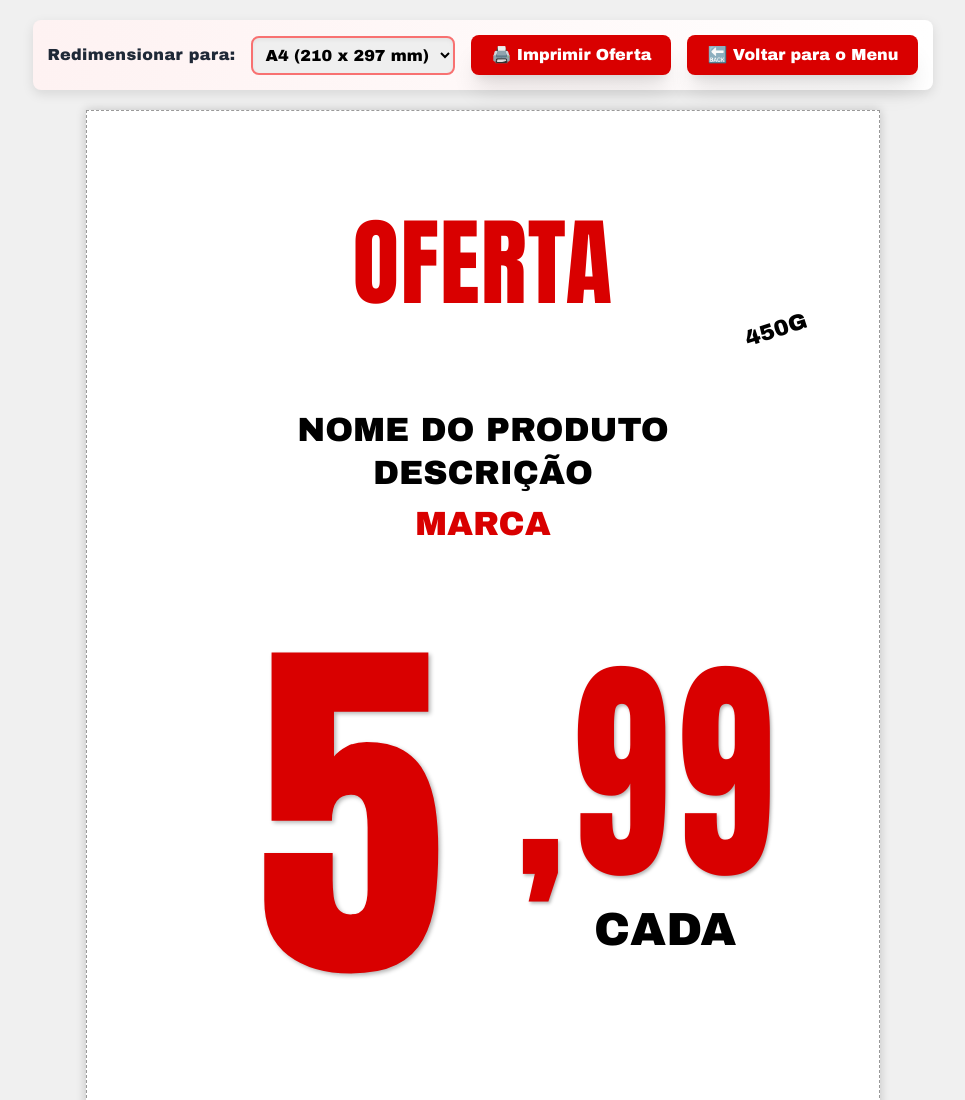
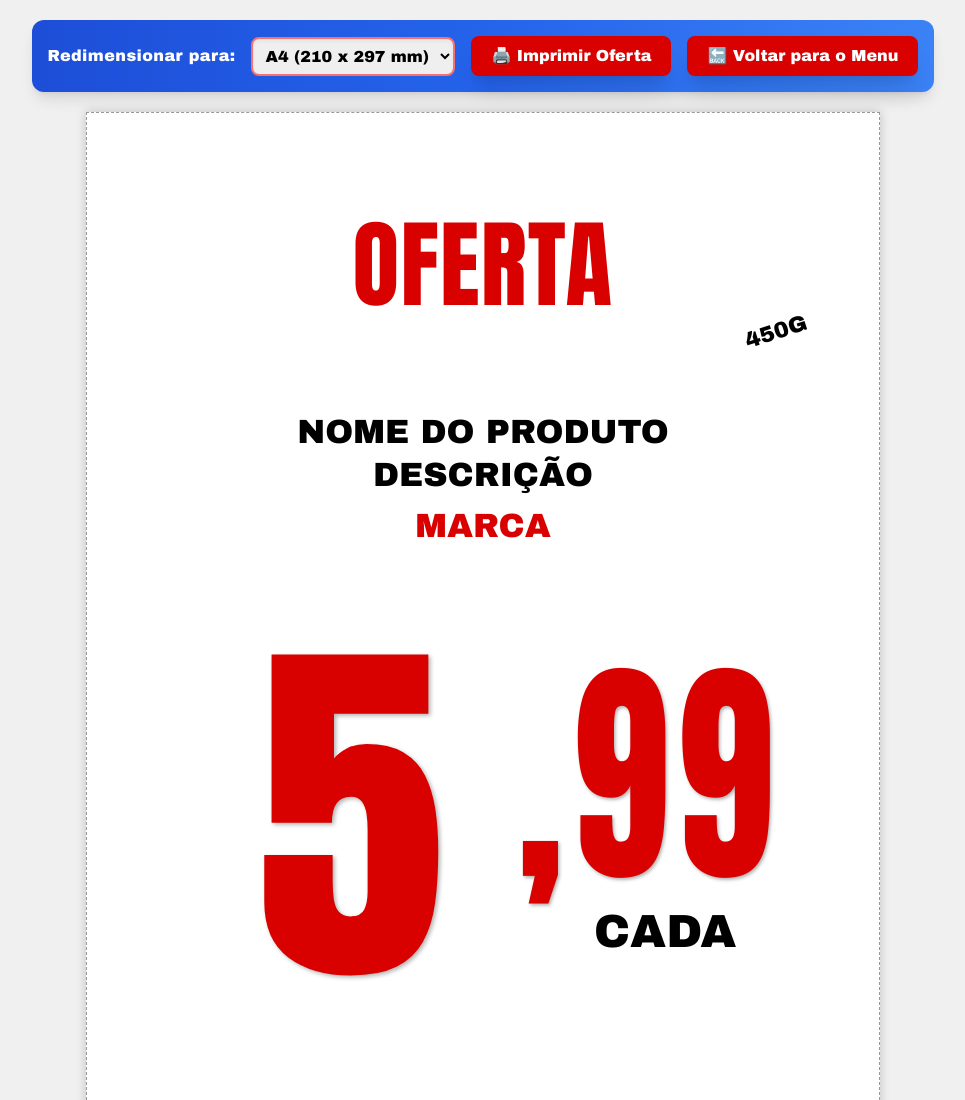
Before and after one commit to Lucascoelhu/EtiquetasGrupoMega, a plain HTML site: page index_PrecoCheio.html in a window 1280 px wide. Shown: the top 1100 px of the page, without its empty margins (157-1122 px from the left). Drawn offline with nearby package versions, Linux system fonts and the light colour scheme.

Commit message:
index_PrecoCheio.html

```diff
--- a/index_PrecoCheio.html
+++ b/index_PrecoCheio.html
@@ -223,9 +223,10 @@
 </head>
 <body>
 
-<div class="controls bg-gradient-to-r from-red-50 to-white">
-    <label for="size-select" class="text-base font-extrabold text-gray-800 tracking-wide">Redimensionar para:</label>
-
+<div class="controls bg-gradient-to-r from-blue-700 via-blue-600 to-blue-500 p-4 rounded-xl shadow-lg">
+    <label for="size-select" class="text-base font-extrabold text-white tracking-wide">
+        Redimensionar para:
+    </label>
     <select id="size-select" onchange="resizeOffer(this.value)" class="p-2 border-2 border-red-400 rounded-lg shadow-inner focus:ring-2 focus:ring-red-500 focus:border-red-500 transition duration-150">
         <option value="A4" selected>A4 (210 x 297 mm)</option>
         <option value="A5">A5 (148 x 210 mm)</option>
```
